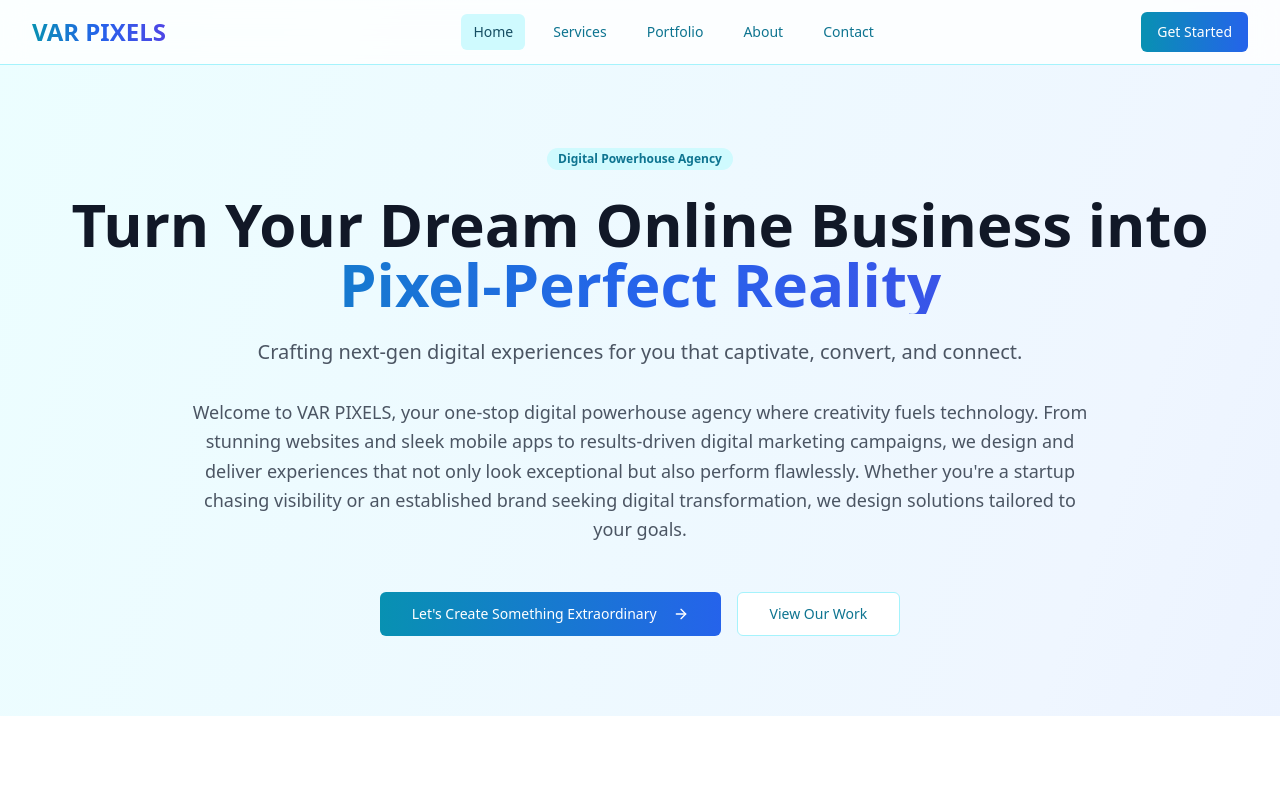
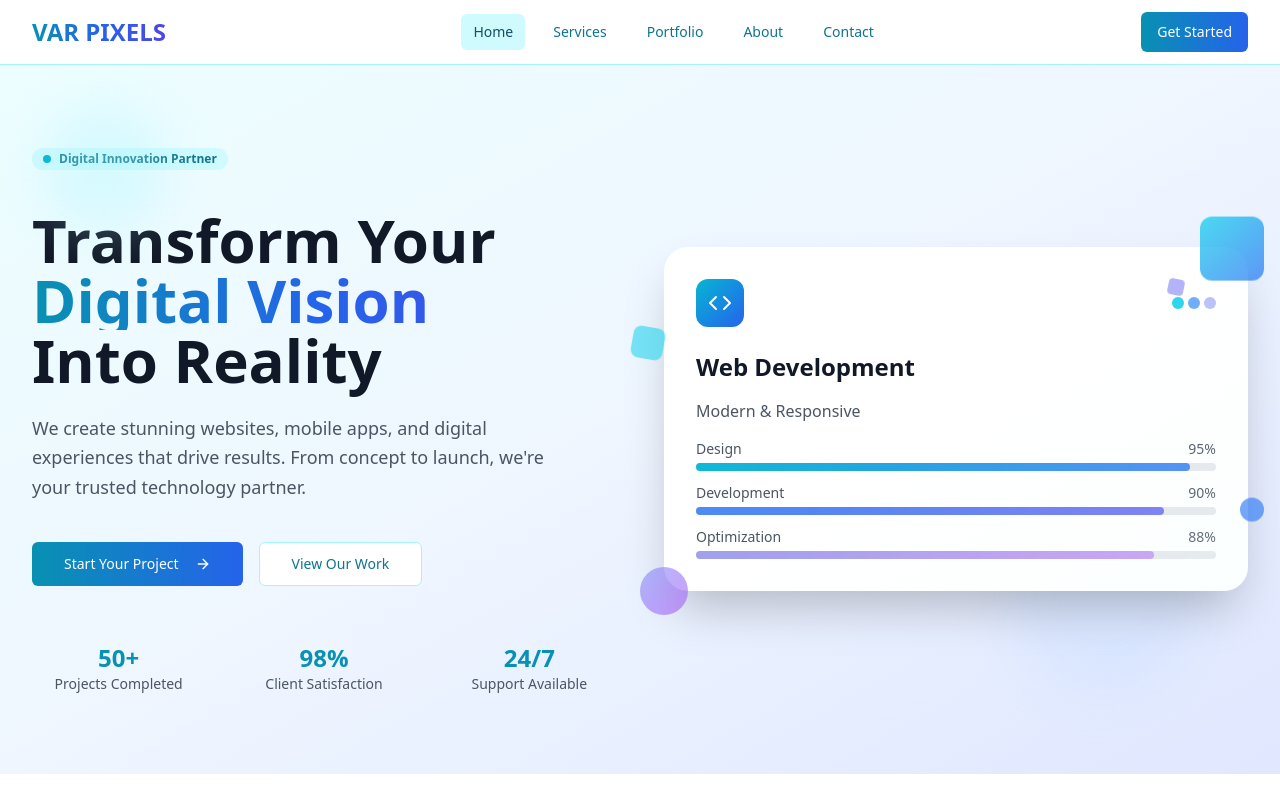
Before and after one commit to Deathanni/varpixel-upkar-Final, a React (Vite) app: page / in a window 1280 px wide. Shown: the top 797 px of the page. Built offline with nearby package versions, Linux system fonts and the light colour scheme.

Commit message:
Refactor: Keep banner with 3D touch and adjust info
The AI is instructed to keep the banner with 3D touch and adjust the information within it.

```diff
--- /dev/null
+++ b/src/components/HeroBanner.tsx
@@ -0,0 +1,145 @@
+
+import React from 'react';
+import { Badge } from "@/components/ui/badge";
+import { Button } from "@/components/ui/button";
+import { ArrowRight, Code } from "lucide-react";
+
+const HeroBanner = () => {
+  return (
+    <section className="relative py-20 px-4 sm:px-6 lg:px-8 overflow-hidden bg-gradient-to-br from-cyan-50 via-blue-50 to-indigo-100">
+      {/* Background decorative elements */}
+      <div className="absolute top-10 left-10 w-32 h-32 bg-cyan-200/30 rounded-full blur-xl"></div>
+      <div className="absolute bottom-20 right-20 w-48 h-48 bg-blue-200/30 rounded-full blur-xl"></div>
+
+      <div className="max-w-7xl mx-auto grid grid-cols-1 lg:grid-cols-2 gap-12 items-center">
+        {/* Left Content */}
+        <div className="space-y-6">
+          <Badge className="bg-cyan-100 text-cyan-700 mb-4 inline-flex items-center gap-2">
+            <div className="w-2 h-2 bg-cyan-500 rounded-full animate-pulse"></div>
+            Digital Innovation Partner
+          </Badge>
+
+          <h1 className="text-4xl sm:text-5xl lg:text-6xl font-bold text-gray-900 leading-tight">
+            Transform Your
+            <span className="block bg-gradient-to-r from-cyan-600 via-blue-600 to-indigo-600 bg-clip-text text-transparent">
+              Digital Vision
+            </span>
+            Into Reality
+          </h1>
+
+          <p className="text-lg text-gray-600 leading-relaxed max-w-lg">
+            We create stunning websites, mobile apps, and digital experiences that drive results.
+            From concept to launch, we're your trusted technology partner.
+          </p>
+
+          <div className="flex flex-col sm:flex-row gap-4 pt-4">
+            <Button size="lg" className="bg-gradient-to-r from-cyan-600 to-blue-600 hover:from-blue-600 hover:to-indigo-600 text-white px-8 py-3 group">
+              Start Your Project
+              <ArrowRight className="ml-2 h-4 w-4 group-hover:translate-x-1 transition-transform" />
+            </Button>
+            <Button variant="outline" size="lg" className="border-cyan-200 text-cyan-700 hover:bg-cyan-50 px-8 py-3">
+              View Our Work
+            </Button>
+          </div>
+
+          {/* Stats */}
+          <div className="grid grid-cols-3 gap-8 pt-8">
+            <div className="text-center">
+              <div className="text-2xl font-bold text-cyan-600">50+</div>
+              <div className="text-sm text-gray-600">Projects Completed</div>
+            </div>
+            <div className="text-center">
+              <div className="text-2xl font-bold text-cyan-600">98%</div>
+              <div className="text-sm text-gray-600">Client Satisfaction</div>
+            </div>
+            <div className="text-center">
+              <div className="text-2xl font-bold text-cyan-600">24/7</div>
+              <div className="text-sm text-gray-600">Support Available</div>
+            </div>
+          </div>
+        </div>
+
+        {/* Right Content - 3D Card */}
+        <div className="relative">
+          <div className="relative group">
+            {/* 3D Card Container */}
+            <div className="relative bg-white rounded-3xl shadow-2xl p-8 transform hover:rotate-y-12 hover:rotate-x-6 transition-all duration-500 hover:shadow-3xl"
+                 style={{
+                   transformStyle: 'preserve-3d',
+                   perspective: '1000px'
+                 }}>
+
+              {/* Floating geometric shapes */}
+              <div className="absolute -top-4 -right-4 w-16 h-16 bg-gradient-to-br from-cyan-400 to-blue-500 rounded-xl rotate-12 opacity-80 animate-bounce"></div>
+              <div className="absolute -bottom-6 -left-6 w-12 h-12 bg-gradient-to-br from-indigo-400 to-purple-500 rounded-full opacity-60 animate-pulse"></div>
+
+              {/* Card Header */}
+              <div className="flex items-center justify-between mb-6">
+                <div className="w-12 h-12 bg-gradient-to-br from-cyan-500 to-blue-600 rounded-xl flex items-center justify-center transform group-hover:rotate-180 transition-transform duration-500">
+                  <Code className="h-6 w-6 text-white" />
+                </div>
+                <div className="flex space-x-1">
+                  <div className="w-3 h-3 bg-cyan-400 rounded-full animate-pulse"></div>
+                  <div className="w-3 h-3 bg-blue-400 rounded-full animate-pulse" style={{animationDelay: '0.5s'}}></div>
+                  <div className="w-3 h-3 bg-indigo-400 rounded-full animate-pulse" style={{animationDelay: '1s'}}></div>
+                </div>
+              </div>
+
+              {/* Card Content */}
+              <div className="space-y-4">
+                <h3 className="text-2xl font-bold text-gray-900">Web Development</h3>
+                <p className="text-gray-600">Modern & Responsive</p>
+
+                {/* Progress bars */}
+                <div className="space-y-3">
+                  <div>
+                    <div className="flex justify-between text-sm text-gray-600 mb-1">
+                      <span>Design</span>
+                      <span>95%</span>
+                    </div>
+                    <div className="w-full bg-gray-200 rounded-full h-2">
+                      <div className="bg-gradient-to-r from-cyan-500 to-blue-500 h-2 rounded-full w-[95%] animate-pulse"></div>
+                    </div>
+                  </div>
+
+                  <div>
+                    <div className="flex justify-between text-sm text-gray-600 mb-1">
+                      <span>Development</span>
+                      <span>90%</span>
+                    </div>
+                    <div className="w-full bg-gray-200 rounded-full h-2">
+                      <div className="bg-gradient-to-r from-blue-500 to-indigo-500 h-2 rounded-full w-[90%] animate-pulse" style={{animationDelay: '0.5s'}}></div>
+                    </div>
+                  </div>
+
+                  <div>
+                    <div className="flex justify-between text-sm text-gray-600 mb-1">
+                      <span>Optimization</span>
+                      <span>88%</span>
+                    </div>
+                    <div className="w-full bg-gray-200 rounded-full h-2">
+                      <div className="bg-gradient-to-r from-indigo-500 to-purple-500 h-2 rounded-full w-[88%] animate-pulse" style={{animationDelay: '1s'}}></div>
+                    </div>
+                  </div>
+                </div>
+              </div>
+
+              {/* Gradient overlay for 3D effect */}
+              <div className="absolute inset-0 bg-gradient-to-br from-transparent via-transparent to-cyan-50/20 rounded-3xl pointer-events-none"></div>
+            </div>
+
+            {/* Background glow */}
+            <div className="absolute inset-0 bg-gradient-to-r from-cyan-200 to-blue-200 rounded-3xl blur-xl opacity-30 -z-10 transform group-hover:scale-110 transition-transform duration-500"></div>
+          </div>
+
+          {/* Floating elements around the card */}
+          <div className="absolute top-20 -left-8 w-8 h-8 bg-cyan-400 rounded-lg rotate-45 opacity-60 animate-spin" style={{animationDuration: '8s'}}></div>
+          <div className="absolute bottom-16 -right-4 w-6 h-6 bg-blue-500 rounded-full opacity-70 animate-bounce" style={{animationDelay: '1s'}}></div>
+          <div className="absolute top-8 right-16 w-4 h-4 bg-indigo-500 rounded-sm rotate-12 opacity-50 animate-pulse"></div>
+        </div>
+      </div>
+    </section>
+  );
+};
+
+export default HeroBanner;
--- a/src/pages/Index.tsx
+++ b/src/pages/Index.tsx
@@ -1,8 +1,8 @@
-
 import { Button } from "@/components/ui/button";
 import { Badge } from "@/components/ui/badge";
 import { Card, CardContent, CardDescription, CardHeader, CardTitle } from "@/components/ui/card";
 import { Link } from "react-router-dom";
+import HeroBanner from "@/components/HeroBanner";
 import {
   ArrowRight,
   Code,
@@ -80,7 +80,7 @@ const Index = () => {
   ];
 
   return (
-    <div className="min-h-screen bg-gradient-to-br from-cyan-50 via-blue-50 to-indigo-100">
+    <div className="min-h-screen">
       {/* Navigation */}
       <nav className="bg-white/80 backdrop-blur-md border-b border-cyan-200 sticky top-0 z-50">
         <div className="max-w-7xl mx-auto px-4 sm:px-6 lg:px-8">
@@ -108,37 +108,8 @@ const Index = () => {
         </div>
       </nav>
 
-      {/* Hero Section */}
-      <section className="py-20 px-4 sm:px-6 lg:px-8">
-        <div className="max-w-7xl mx-auto text-center">
-          <Badge className="bg-cyan-100 text-cyan-700 mb-6">Digital Powerhouse Agency</Badge>
-          <h1 className="text-4xl sm:text-5xl lg:text-6xl font-bold text-gray-900 mb-6">
-            Turn Your Dream Online Business into
-            <span className="bg-gradient-to-r from-cyan-600 via-blue-600 to-indigo-600 bg-clip-text text-transparent block">
-              Pixel-Perfect Reality
-            </span>
-          </h1>
-          <p className="text-xl text-gray-600 max-w-3xl mx-auto mb-8">
-            Crafting next-gen digital experiences for you that captivate, convert, and connect.
-          </p>
-          <p className="text-lg text-gray-600 max-w-4xl mx-auto mb-12 leading-relaxed">
-            Welcome to VAR PIXELS, your one-stop digital powerhouse agency where creativity fuels technology.
-            From stunning websites and sleek mobile apps to results-driven digital marketing campaigns,
-            we design and deliver experiences that not only look exceptional but also perform flawlessly.
-            Whether you're a startup chasing visibility or an established brand seeking digital transformation,
-            we design solutions tailored to your goals.
-          </p>
-          <div className="flex flex-col sm:flex-row gap-4 justify-center">
-            <Button size="lg" className="bg-gradient-to-r from-cyan-600 to-blue-600 hover:from-blue-600 hover:to-indigo-600 text-white px-8 py-3">
-              Let's Create Something Extraordinary
-              <ArrowRight className="ml-2 h-4 w-4" />
-            </Button>
-            <Button variant="outline" size="lg" className="border-cyan-200 text-cyan-700 hover:bg-cyan-50 px-8 py-3">
-              View Our Work
-            </Button>
-          </div>
-        </div>
-      </section>
+      {/* Hero Banner with 3D Elements */}
+      <HeroBanner />
 
       {/* Services Section */}
       <section className="py-20 px-4 sm:px-6 lg:px-8 bg-white">
```
